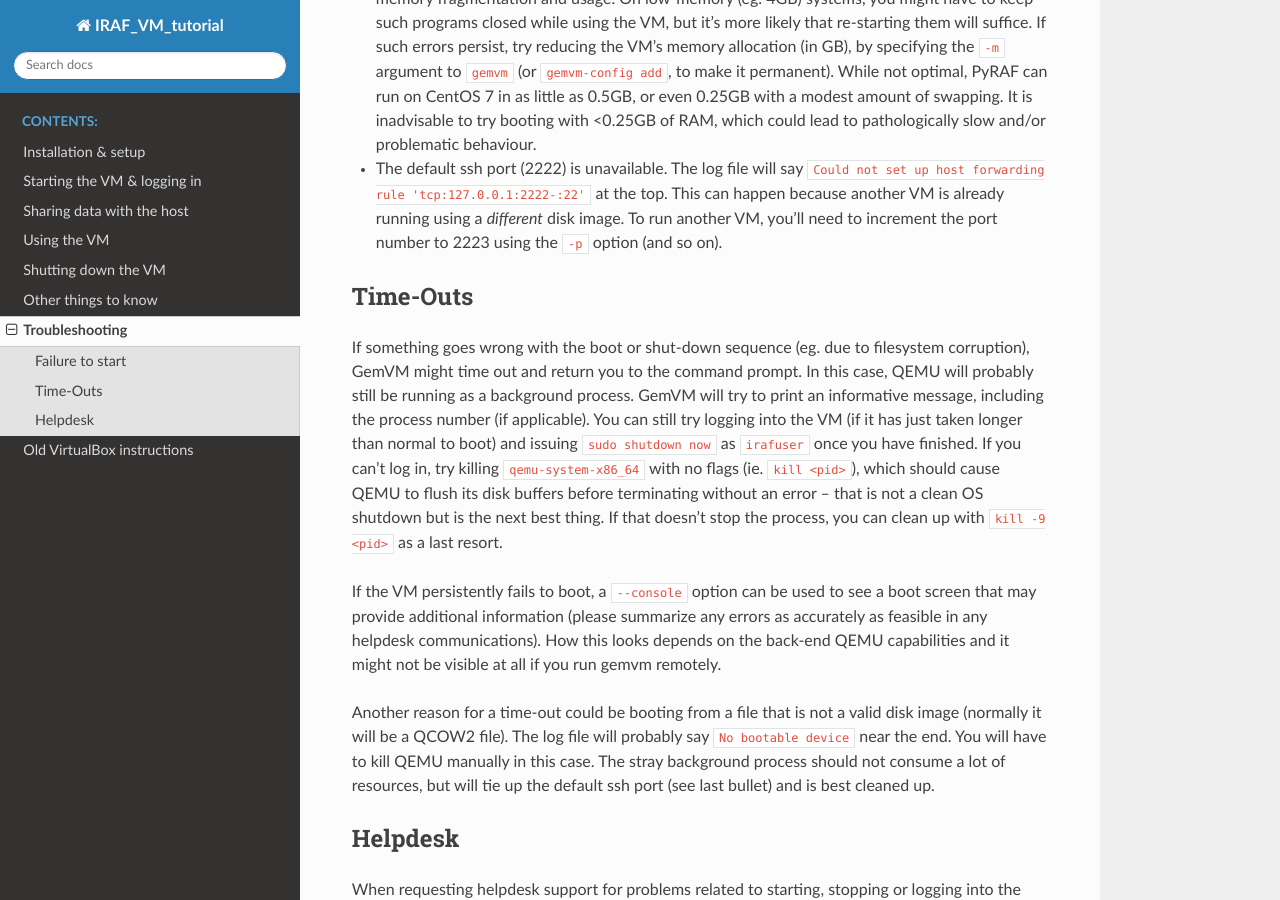
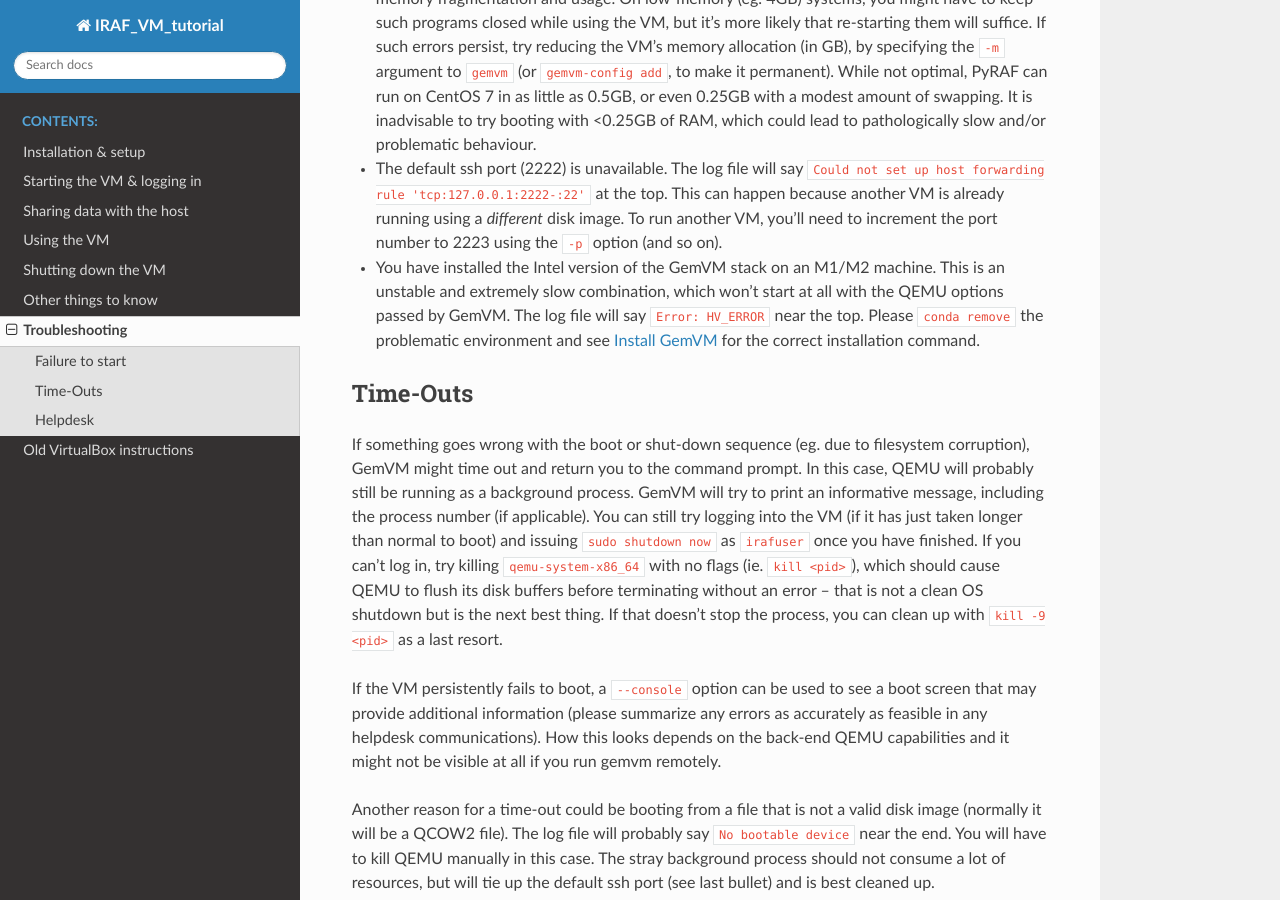
Before and after one commit to GeminiDRSoftware/IRAF_VM_tutorial, a Sphinx documentation site: the page built from source/troubleshooting.rst, in a window 1280 px wide and 900 px high, scrolled down 498 px. Built offline with Sphinx 7.4.7 and the Read the Docs theme 2.0.0, drawn with Linux system fonts in a browser that asks for light colours.

Commit message:
Document what happens if the Intel stack is inadvertently installed on M1.

```diff
--- a/source/installation.rst
+++ b/source/installation.rst
@@ -58,6 +58,7 @@ necessary conda channels are defined, as in the section "Set up Anaconda
 Channels" of that page. It is not obligatory to install DRAGONS itself. Don't
 install Gemini IRAF, since that's provided by the VM (on MacOS 10.15+).
 
+.. _gemvm_install_cmd:
 
 Install GemVM
 =============
--- a/source/troubleshooting.rst
+++ b/source/troubleshooting.rst
@@ -38,6 +38,13 @@ immediately, the most likely reasons are:
   To run another VM, you'll need to increment the port number to 2223 using the
   ``-p`` option (and so on).
 
+* You have installed the Intel version of the GemVM stack on an M1/M2 machine.
+  This is an unstable and extremely slow combination, which won't start at all
+  with the QEMU options passed by GemVM. The log file will say
+  ``Error: HV_ERROR`` near the top. Please ``conda remove`` the problematic
+  environment and see :ref:`gemvm_install_cmd` for the correct installation
+  command.
+
 
 .. _gemvm_timeouts:
 
```
